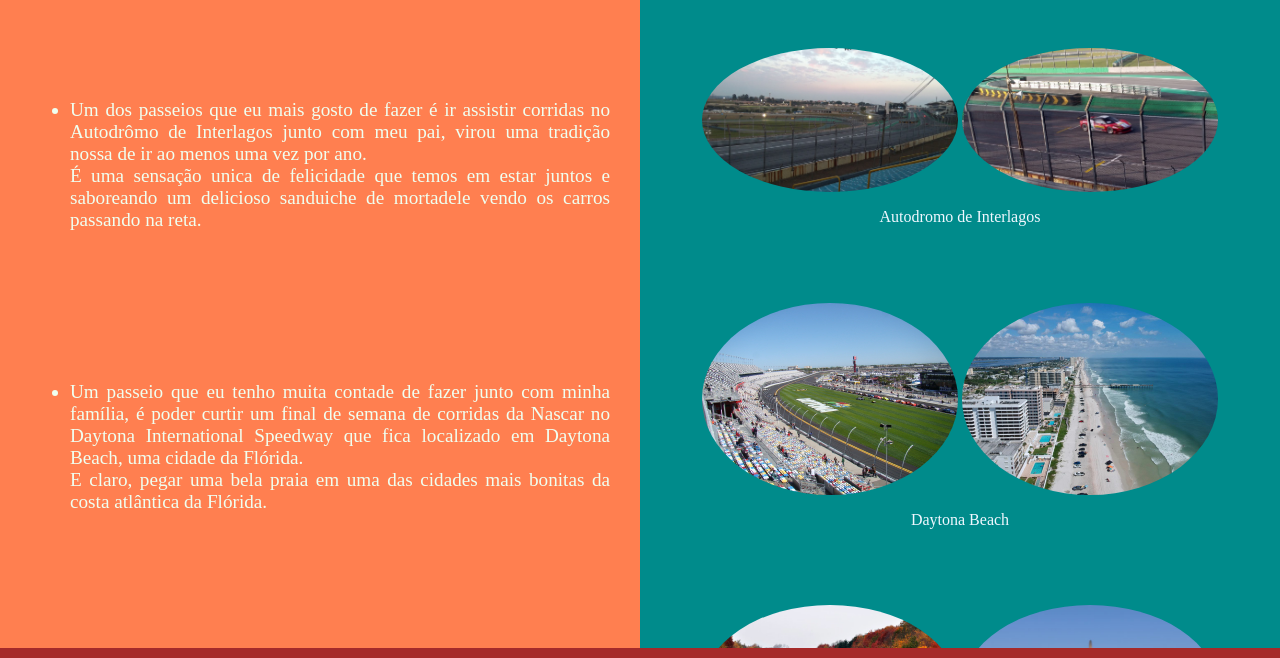
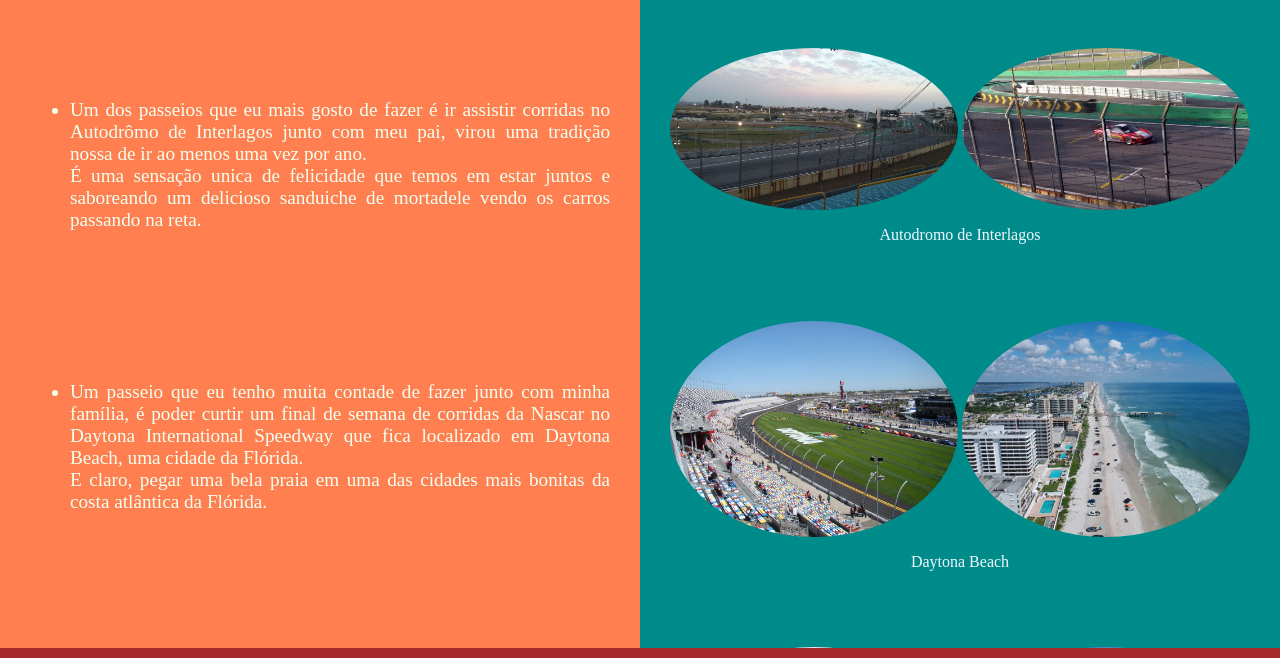
Before and after one commit to ViniciusFeltrimDelVechioValera/Atividade-07-06, a plain HTML site: page passeios.html in a window 1280 px wide. Shown: the part 72-730 px from the top of the page. Drawn offline with Linux system fonts and the light colour scheme.

Commit message:
Versão 5.05

```diff
--- a/style.css
+++ b/style.css
@@ -1,6 +1,7 @@
 body {
     margin: 0%;
     height: 100%;
+    min-width: 456px;
 }
 
 .corpo {
@@ -42,7 +43,7 @@ body {
 #conteudo3 {
     position:relative;
     width: 50%;
-    height: 230%;
+    height: 200%;
     background-color:coral;
     float: left;
     padding: auto;
@@ -52,7 +53,7 @@ body {
     text-align: center;
     position: relative;
     width: 50%;
-    height: 230%;
+    height: 200%;
     background-color:darkcyan;
     float: right;
 }
@@ -86,9 +87,8 @@ body {
 }
 
 .img2 {
-    width: 40%;
+    width: 45%;
     border-radius: 100%;
-    margin-top: 10%;
     margin-top: 8%;
 
 }
```
